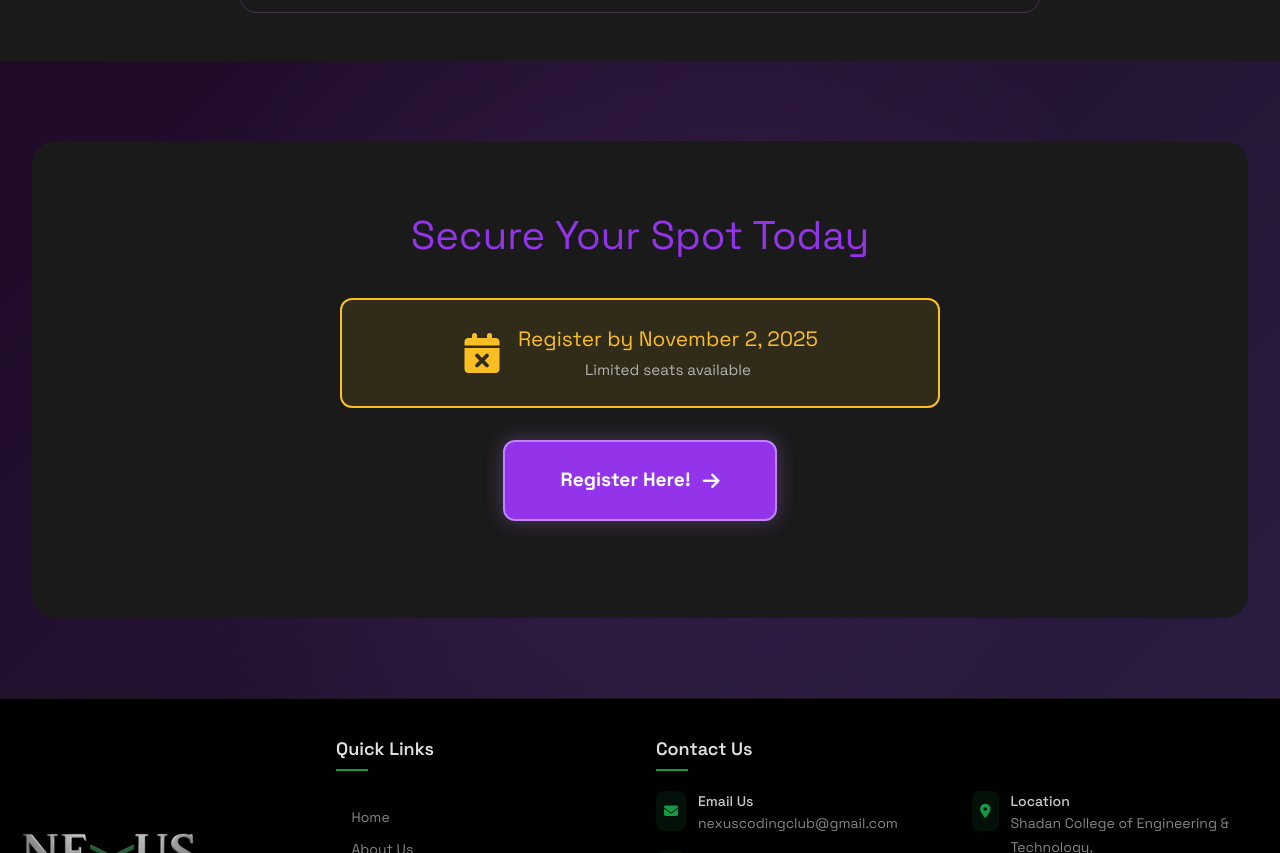
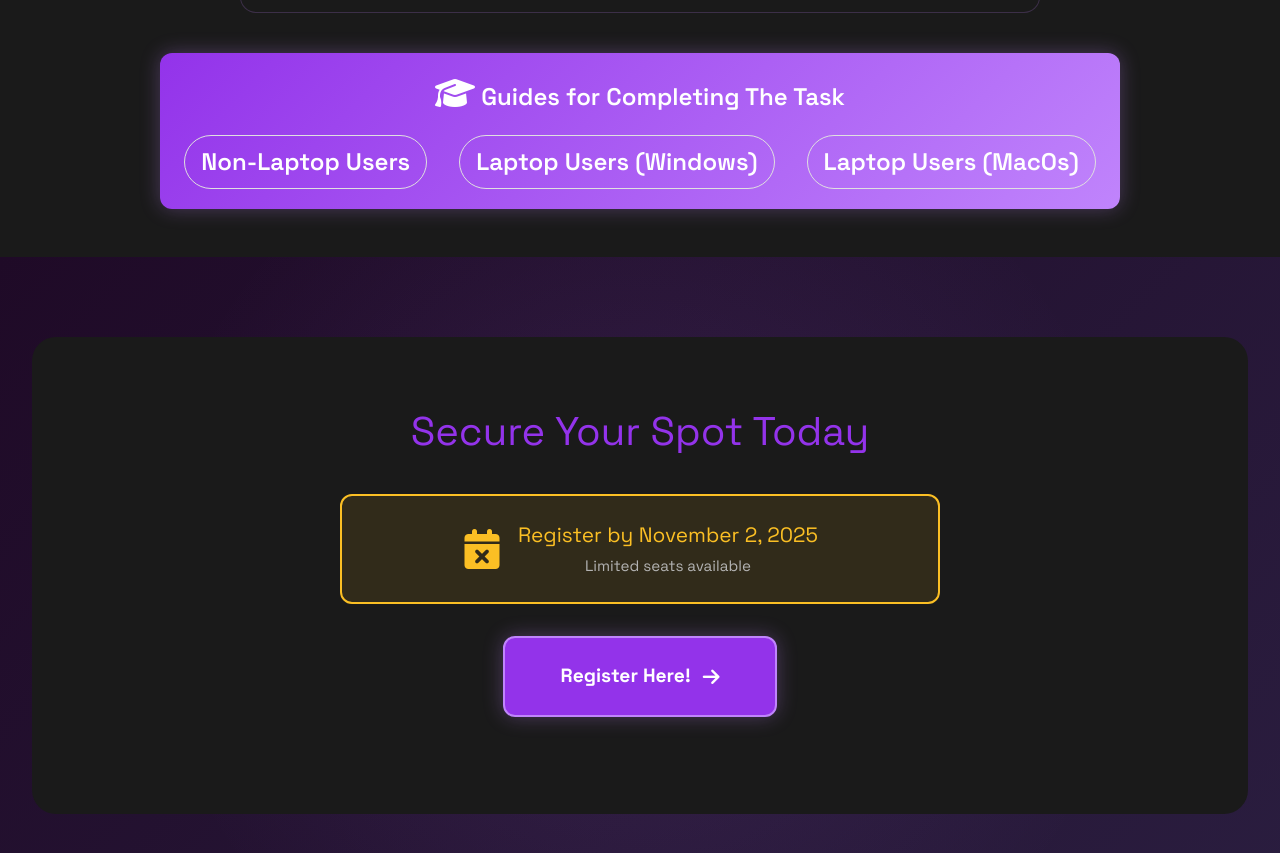
Before and after one commit to scetcodingclub/scetcodingclub.github.io, a website: page docs/activities/workshops/fundamentals-of-programming.html in a window 1280 px wide. Shown: the part 4856-5709 px from the top of the page. Drawn offline with nearby package versions, Linux system fonts and the light colour scheme.

Commit message:
Added book my seat guide vid links

```diff
--- a/docs/activities/workshops/fundamentals-of-programming.html
+++ b/docs/activities/workshops/fundamentals-of-programming.html
@@ -279,6 +279,25 @@
         </div>
       </div>
     </div>
+    <div class="w-fit container mt-10">
+      <div class="big-text flex flex-col p-6">
+        <span>
+          <i class="fas fa-graduation-cap"></i>
+          Guides for Completing The Task
+        </span>
+        <span class="flex gap-8">
+          <a href="https://youtu.be/UotGg3i9C5A" target="_blank"
+            class="border-solid border-[1px] border-light hover:border-none hover:bg-purple-400 hover:shadow-md px-4 py-2 hover:text-dark translate-y-1 hover:translate-y-0 transition-all duration-300 rounded-full">
+            Non-Laptop Users</a>
+          <a href="https://youtu.be/zuJU_14iKjs" target="_blank"
+            class="border-solid border-[1px] border-light hover:border-none hover:bg-purple-400 hover:shadow-md px-4 py-2 hover:text-dark translate-y-1 hover:translate-y-0 transition-all duration-300 rounded-full">
+            Laptop Users (Windows)</a>
+          <a href="https://youtu.be/lGsyqgpMAYY" target="_blank"
+            class="border-solid border-[1px] border-light hover:border-none hover:bg-purple-400 hover:shadow-md px-4 py-2 hover:text-dark translate-y-1 hover:translate-y-0 transition-all duration-300 rounded-full">
+            Laptop Users (MacOs)</a>
+        </span>
+      </div>
+    </div>
   </section>
 
   <section class="section registration-cta" id="register">
@@ -311,7 +330,7 @@
   <script async src="https://www.googletagmanager.com/gtag/js?id=G-482G1VX4D4"></script>
   <script>
     window.dataLayer = window.dataLayer || [];
-    function gtag(){dataLayer.push(arguments);}
+    function gtag() { dataLayer.push(arguments); }
     gtag('js', new Date());
 
     gtag('config', 'G-482G1VX4D4');
```
